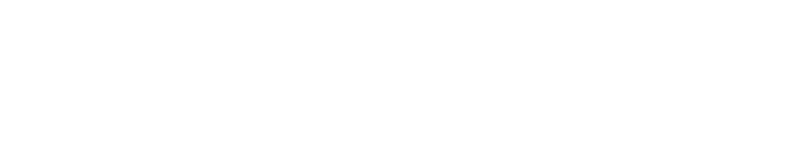
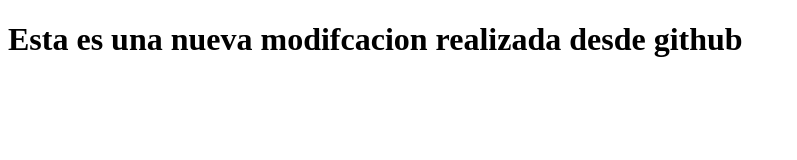
Before and after one commit to fhenryb/ProyectoEmpresB, a plain HTML site: page index.html in a window 1280 px wide. Shown: the whole page, without its empty margins (0-797 px from the left). Drawn offline with Linux system fonts and the light colour scheme.

Commit message:
Update index.html

```diff
--- a/index.html
+++ b/index.html
@@ -6,6 +6,6 @@
     <title>Document</title>
 </head>
 <body>
-
+    <h1>Esta es una nueva modifcacion realizada desde github</h1>
 </body>
 </html>
```
